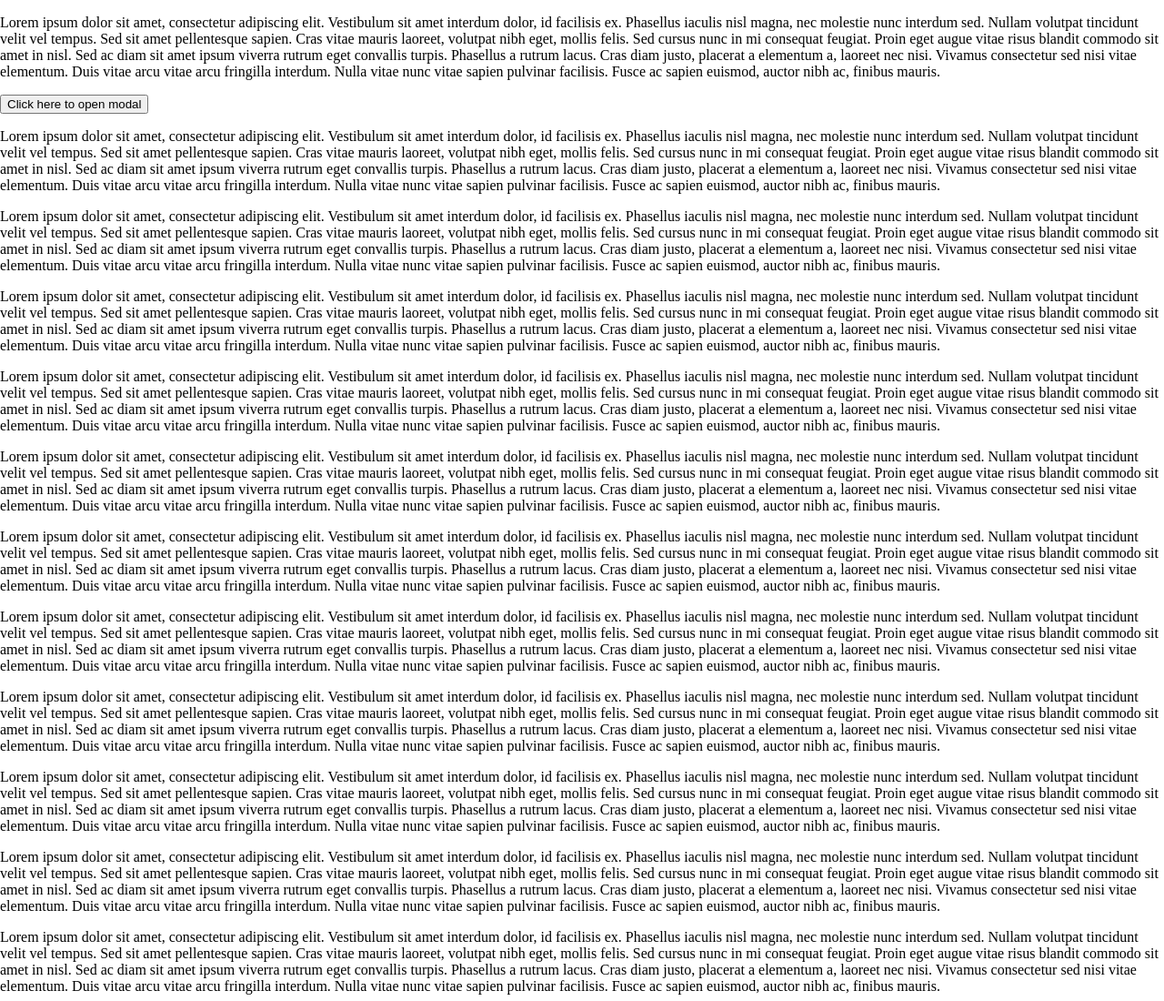
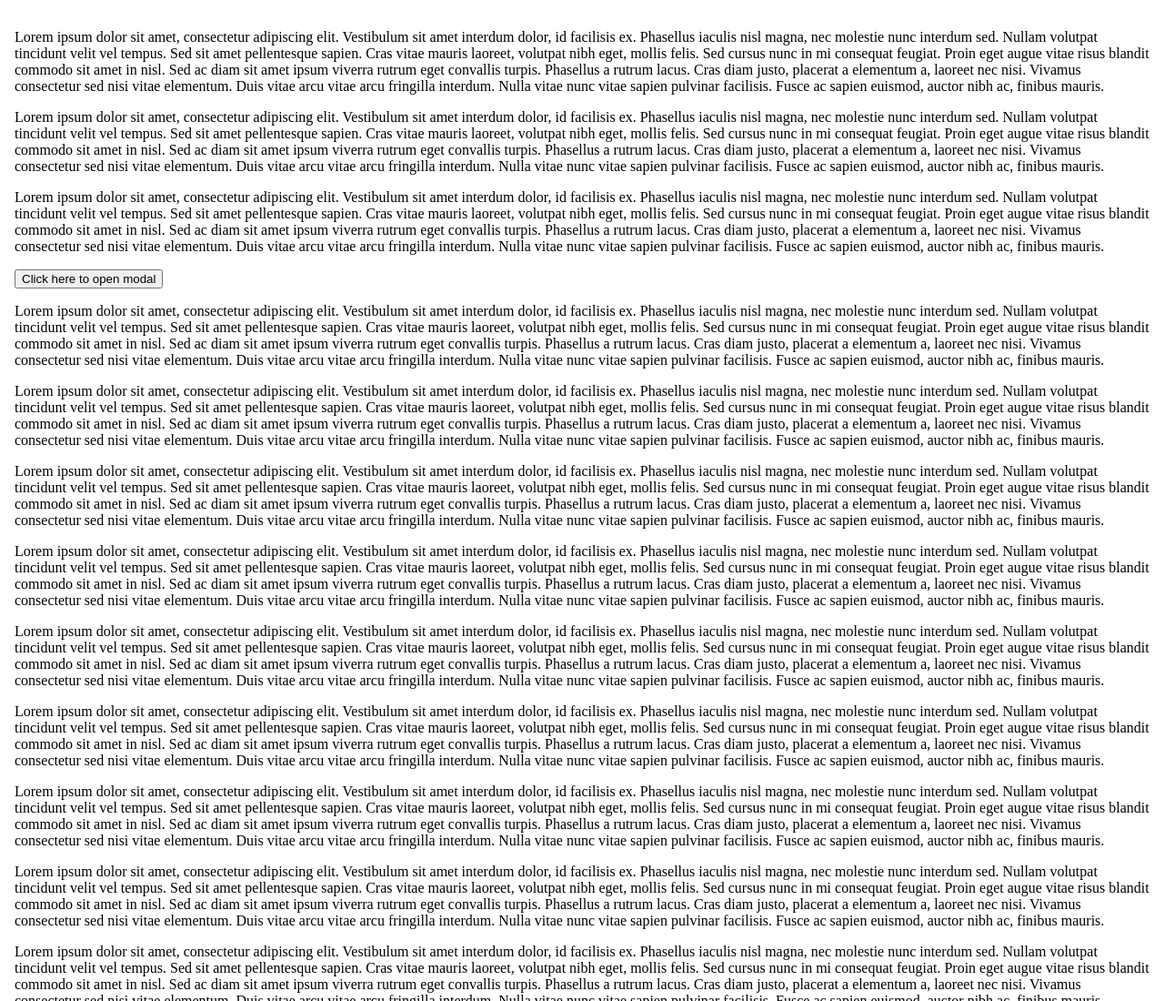
Before and after one commit to AyogoHealth/ay-dialog, a website: page demo.html in a window 1280 px wide. Shown: the top 1100 px of the page at 91% size. Drawn offline with nearby package versions, Linux system fonts and the light colour scheme.

Commit message:
Update demo to handle iOS safe areas

```diff
--- a/demo.html
+++ b/demo.html
@@ -3,13 +3,23 @@
     <head>
         <meta charset="utf-8">
         <title>Dialog demo</title>
-        <meta name="viewport" content="width=device-width">
+        <meta name="viewport" content="width=device-width, viewport-fit=cover">
 
         <script src="node_modules/angular/angular.min.js"></script>
         <!-- <script src="node_modules/angular/angular-animate.min.js"></script> -->
         <script src="dialog.js"></script>
+        <style>
+            body {
+                margin: 0;
+                padding: 1em;
+                padding-top: calc(env(safe-area-inset-top, 0) + 1em);
+                padding-bottom: calc(env(safe-area-inset-bottom, 0) + 1em);
+                padding-left: calc(env(safe-area-inset-left, 0) + 1em);
+                padding-right: calc(env(safe-area-inset-right, 0) + 1em);
+            }
+        </style>
     </head>
-    <body style="margin: 0">
+    <body>
         <dialog id="dlg1">
             <h1>Dialog Title</h1>
             <p>Hello World.</p>
@@ -28,9 +38,9 @@
         </dialog>
 
         <p>Lorem ipsum dolor sit amet, consectetur adipiscing elit. Vestibulum sit amet interdum dolor, id facilisis ex. Phasellus iaculis nisl magna, nec molestie nunc interdum sed. Nullam volutpat tincidunt velit vel tempus. Sed sit amet pellentesque sapien. Cras vitae mauris laoreet, volutpat nibh eget, mollis felis. Sed cursus nunc in mi consequat feugiat. Proin eget augue vitae risus blandit commodo sit amet in nisl. Sed ac diam sit amet ipsum viverra rutrum eget convallis turpis. Phasellus a rutrum lacus. Cras diam justo, placerat a elementum a, laoreet nec nisi. Vivamus consectetur sed nisi vitae elementum. Duis vitae arcu vitae arcu fringilla interdum. Nulla vitae nunc vitae sapien pulvinar facilisis. Fusce ac sapien euismod, auctor nibh ac, finibus mauris.</p>
-        <p><button id="btn1">Click here to open modal</button></p>
         <p>Lorem ipsum dolor sit amet, consectetur adipiscing elit. Vestibulum sit amet interdum dolor, id facilisis ex. Phasellus iaculis nisl magna, nec molestie nunc interdum sed. Nullam volutpat tincidunt velit vel tempus. Sed sit amet pellentesque sapien. Cras vitae mauris laoreet, volutpat nibh eget, mollis felis. Sed cursus nunc in mi consequat feugiat. Proin eget augue vitae risus blandit commodo sit amet in nisl. Sed ac diam sit amet ipsum viverra rutrum eget convallis turpis. Phasellus a rutrum lacus. Cras diam justo, placerat a elementum a, laoreet nec nisi. Vivamus consectetur sed nisi vitae elementum. Duis vitae arcu vitae arcu fringilla interdum. Nulla vitae nunc vitae sapien pulvinar facilisis. Fusce ac sapien euismod, auctor nibh ac, finibus mauris.</p>
         <p>Lorem ipsum dolor sit amet, consectetur adipiscing elit. Vestibulum sit amet interdum dolor, id facilisis ex. Phasellus iaculis nisl magna, nec molestie nunc interdum sed. Nullam volutpat tincidunt velit vel tempus. Sed sit amet pellentesque sapien. Cras vitae mauris laoreet, volutpat nibh eget, mollis felis. Sed cursus nunc in mi consequat feugiat. Proin eget augue vitae risus blandit commodo sit amet in nisl. Sed ac diam sit amet ipsum viverra rutrum eget convallis turpis. Phasellus a rutrum lacus. Cras diam justo, placerat a elementum a, laoreet nec nisi. Vivamus consectetur sed nisi vitae elementum. Duis vitae arcu vitae arcu fringilla interdum. Nulla vitae nunc vitae sapien pulvinar facilisis. Fusce ac sapien euismod, auctor nibh ac, finibus mauris.</p>
+        <p><button id="btn1">Click here to open modal</button></p>
         <p>Lorem ipsum dolor sit amet, consectetur adipiscing elit. Vestibulum sit amet interdum dolor, id facilisis ex. Phasellus iaculis nisl magna, nec molestie nunc interdum sed. Nullam volutpat tincidunt velit vel tempus. Sed sit amet pellentesque sapien. Cras vitae mauris laoreet, volutpat nibh eget, mollis felis. Sed cursus nunc in mi consequat feugiat. Proin eget augue vitae risus blandit commodo sit amet in nisl. Sed ac diam sit amet ipsum viverra rutrum eget convallis turpis. Phasellus a rutrum lacus. Cras diam justo, placerat a elementum a, laoreet nec nisi. Vivamus consectetur sed nisi vitae elementum. Duis vitae arcu vitae arcu fringilla interdum. Nulla vitae nunc vitae sapien pulvinar facilisis. Fusce ac sapien euismod, auctor nibh ac, finibus mauris.</p>
         <p>Lorem ipsum dolor sit amet, consectetur adipiscing elit. Vestibulum sit amet interdum dolor, id facilisis ex. Phasellus iaculis nisl magna, nec molestie nunc interdum sed. Nullam volutpat tincidunt velit vel tempus. Sed sit amet pellentesque sapien. Cras vitae mauris laoreet, volutpat nibh eget, mollis felis. Sed cursus nunc in mi consequat feugiat. Proin eget augue vitae risus blandit commodo sit amet in nisl. Sed ac diam sit amet ipsum viverra rutrum eget convallis turpis. Phasellus a rutrum lacus. Cras diam justo, placerat a elementum a, laoreet nec nisi. Vivamus consectetur sed nisi vitae elementum. Duis vitae arcu vitae arcu fringilla interdum. Nulla vitae nunc vitae sapien pulvinar facilisis. Fusce ac sapien euismod, auctor nibh ac, finibus mauris.</p>
         <p>Lorem ipsum dolor sit amet, consectetur adipiscing elit. Vestibulum sit amet interdum dolor, id facilisis ex. Phasellus iaculis nisl magna, nec molestie nunc interdum sed. Nullam volutpat tincidunt velit vel tempus. Sed sit amet pellentesque sapien. Cras vitae mauris laoreet, volutpat nibh eget, mollis felis. Sed cursus nunc in mi consequat feugiat. Proin eget augue vitae risus blandit commodo sit amet in nisl. Sed ac diam sit amet ipsum viverra rutrum eget convallis turpis. Phasellus a rutrum lacus. Cras diam justo, placerat a elementum a, laoreet nec nisi. Vivamus consectetur sed nisi vitae elementum. Duis vitae arcu vitae arcu fringilla interdum. Nulla vitae nunc vitae sapien pulvinar facilisis. Fusce ac sapien euismod, auctor nibh ac, finibus mauris.</p>
@@ -56,7 +66,7 @@
             var btnClose2 = document.querySelector('#btnClose2');
 
             btn1.addEventListener('click', function() {
-                dlg1.showModal() //Modal();
+                dlg1.showModal();
             });
 
             btn2.addEventListener('click', function() {
```
